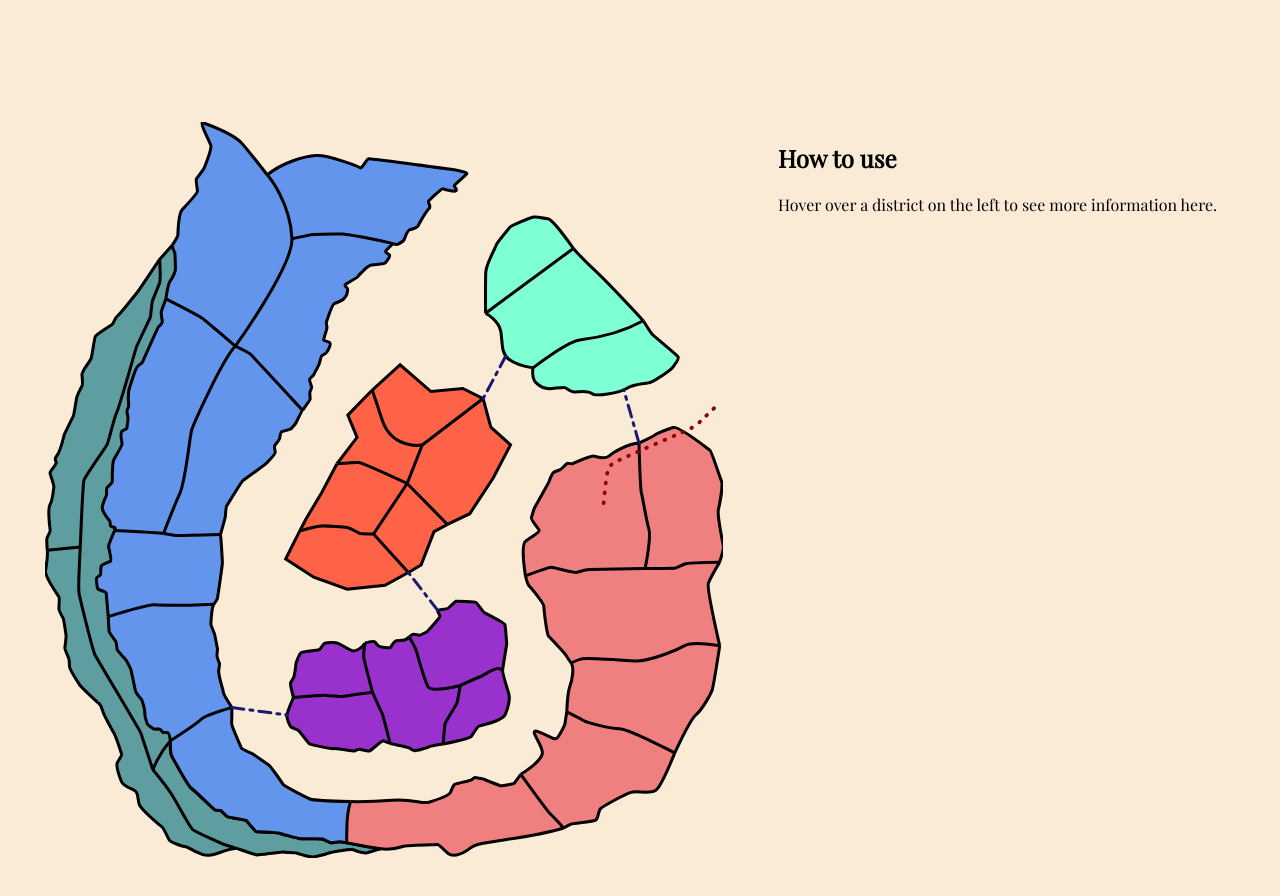
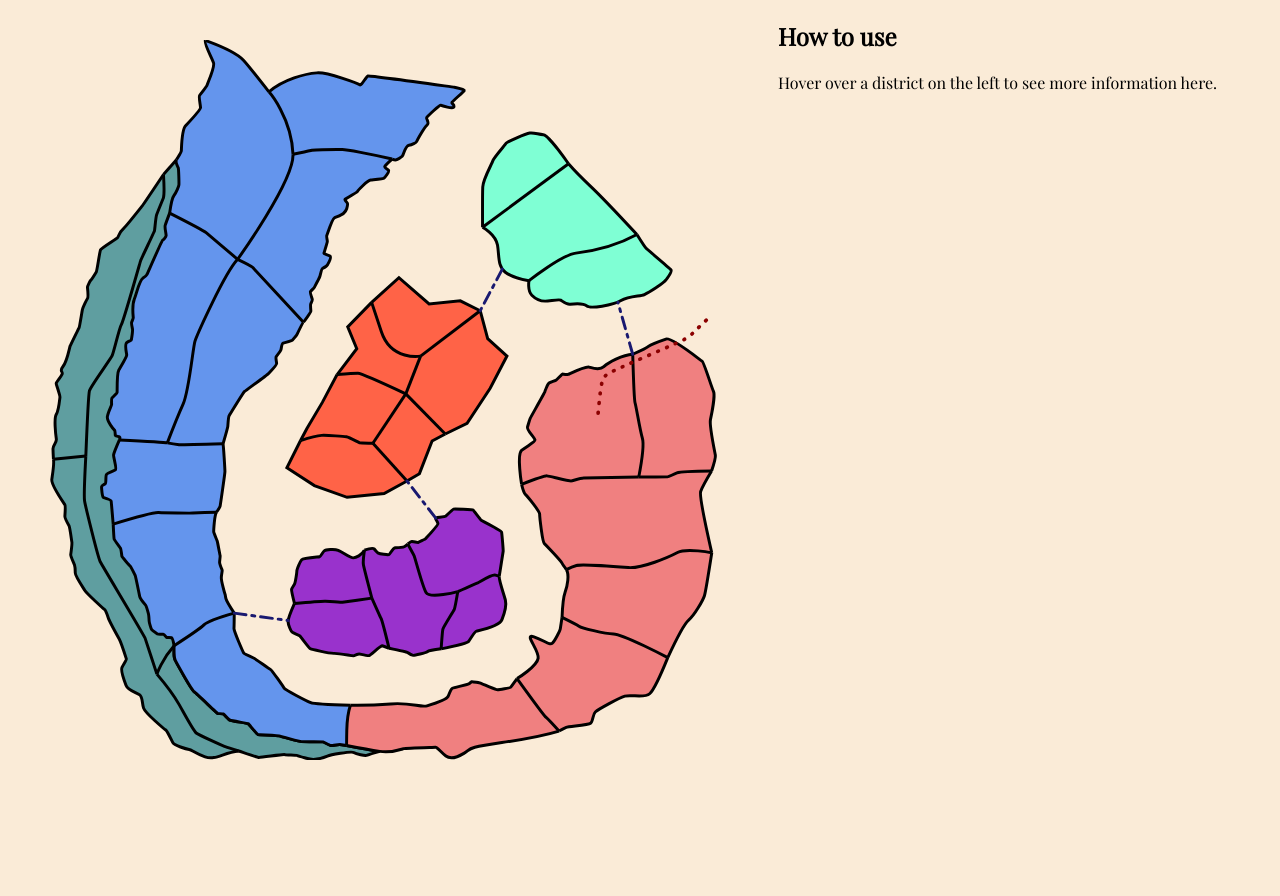
Before and after one commit to genom10/sharn-map, a plain HTML site: page index.html in a window 1280 px wide. After the commit the page ends 800 px from the top, so only its background shows below. Drawn offline with nearby package versions, Linux system fonts and the light colour scheme; a web font is replaced by a local one.

Commit message:
Change layout + bigger map

```diff
--- a/style.css
+++ b/style.css
@@ -2,11 +2,10 @@ body {
     background-color: antiquewhite;
     display: grid;
     grid-template-areas:
-    "header header"
-    "map-container infobox"
-    "footer footer";
-    grid-template-rows: 7rem 1fr 60px;
-    grid-template-columns: 60%  1fr;
+        "map-container infobox"
+        "map-container footer";
+    grid-template-rows: 1fr 60px;
+    grid-template-columns: 60% 1fr;
     grid-gap: 10px;
     height: 100vh;
     margin: 0;
@@ -20,16 +19,15 @@ h1 {
 
 .map {
     display: block;
+    width: 90%;
+    height: 90%;
     margin: auto;
-}
-
-#pageHeader {
-    grid-area: header;
-    text-align: center;
 }
 
 #map-container {
     grid-area: map-container;
+    display: flex;
+    align-items: center;
 }
 
 #infobox {
```
